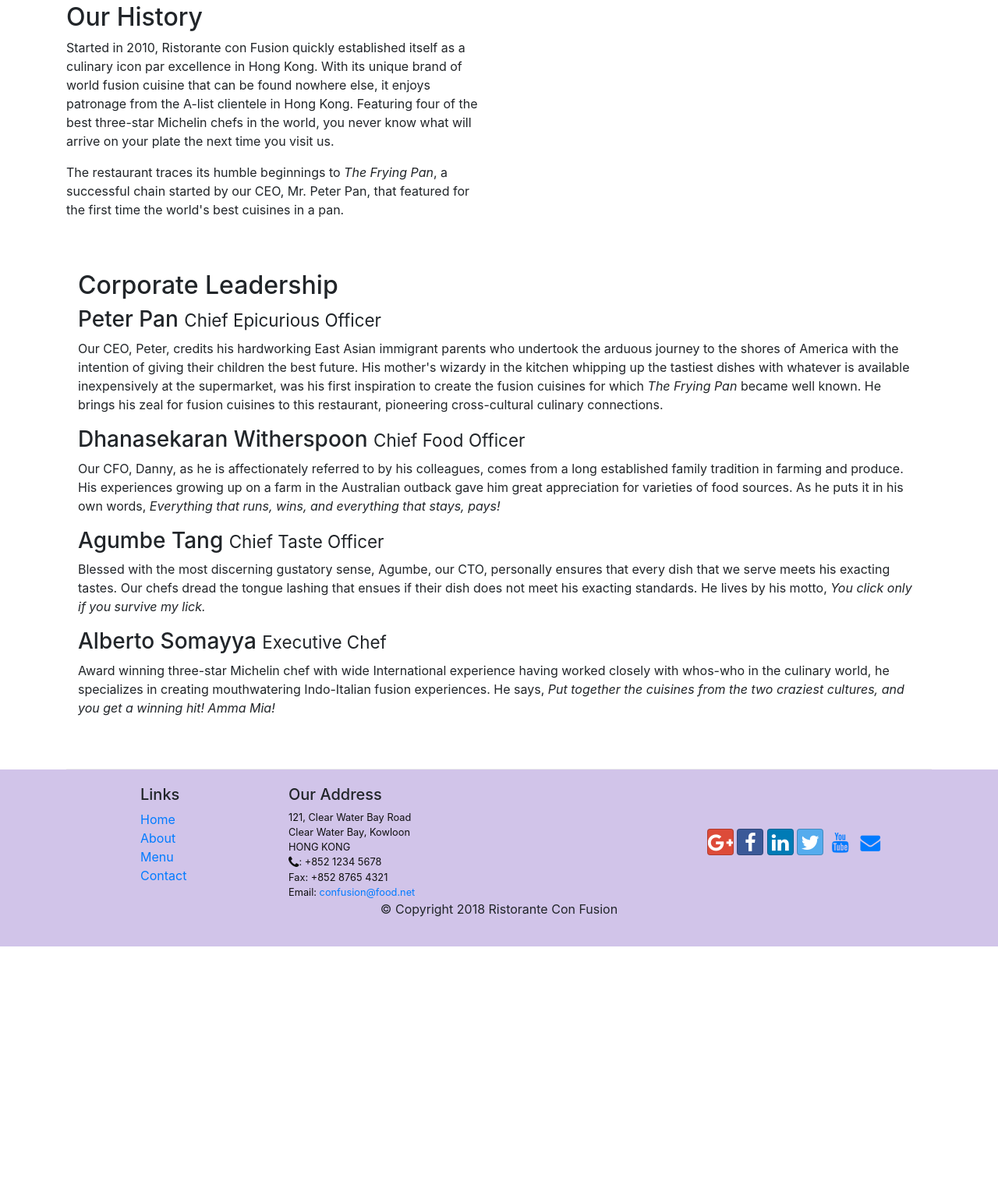
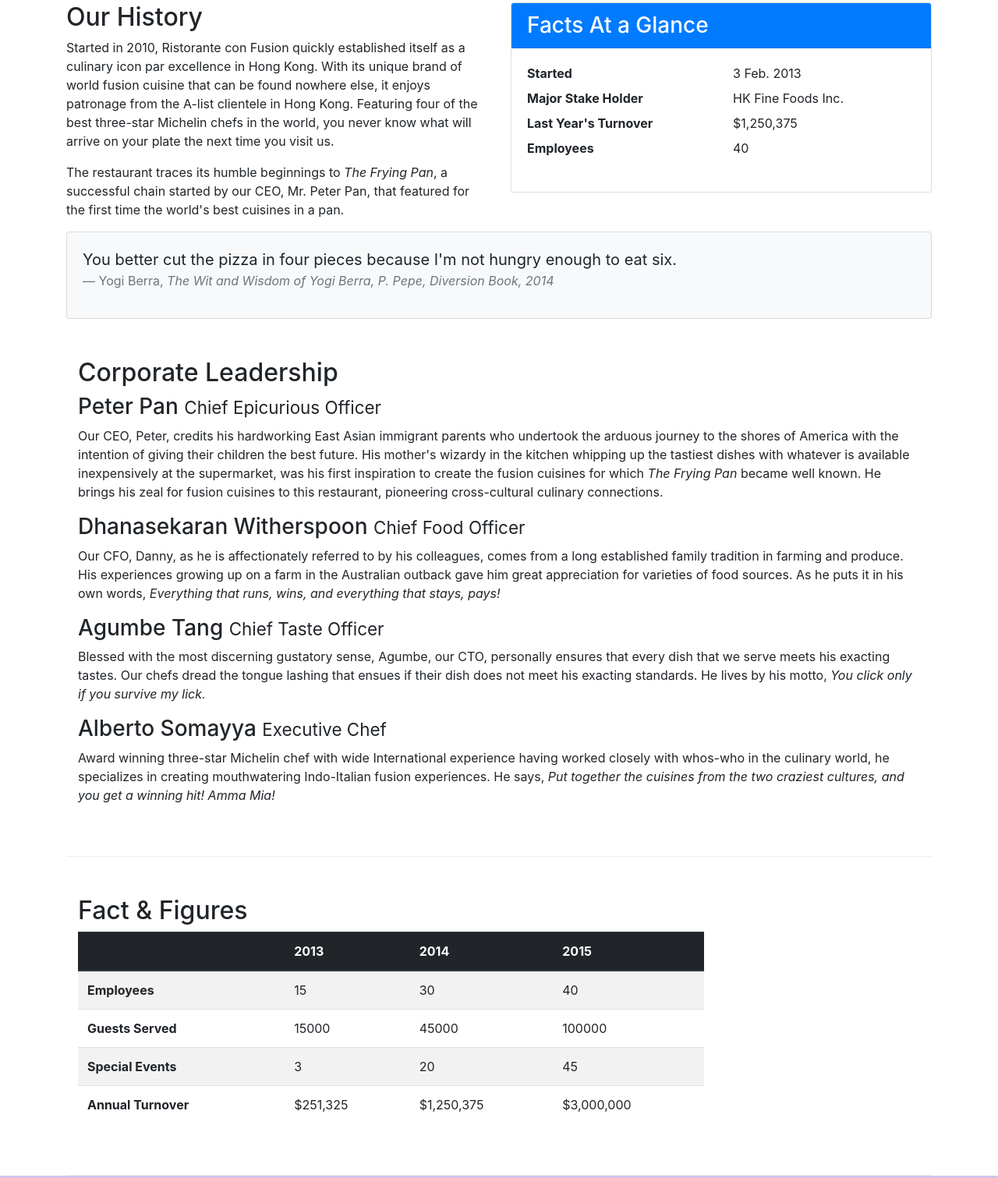
Before and after one commit to hirenballewar/conFusion, a website: page aboutus.html in a window 1280 px wide. Shown: the part 462-1973 px from the top of the page at 78% size. Before the commit the page ends 1676 px from the top, so only its background shows below. Drawn offline with nearby package versions, Linux system fonts and the light colour scheme.

Commit message:
Table and Cards

```diff
--- a/aboutus.html
+++ b/aboutus.html
@@ -72,7 +72,35 @@
                 <p>Started in 2010, Ristorante con Fusion quickly established itself as a culinary icon par excellence in Hong Kong. With its unique brand of world fusion cuisine that can be found nowhere else, it enjoys patronage from the A-list clientele in Hong Kong.  Featuring four of the best three-star Michelin chefs in the world, you never know what will arrive on your plate the next time you visit us.</p>
                 <p>The restaurant traces its humble beginnings to <em>The Frying Pan</em>, a successful chain started by our CEO, Mr. Peter Pan, that featured for the first time the world's best cuisines in a pan.</p>
             </div>
-            <div>
+            <div class="col-sm">
+                <div class="card">
+                    <h3 class="card-header bg-primary text-white">Facts At a Glance</h3>
+                    <div class="card-body">
+                        <dl class="row">
+                            <dt class="col-6">Started</dt>
+                            <dd class="col-6">3 Feb. 2013</dd>
+                            <dt class="col-6">Major Stake Holder</dt>
+                            <dd class="col-6">HK Fine Foods Inc.</dd>
+                            <dt class="col-6">Last Year's Turnover</dt>
+                            <dd class="col-6">$1,250,375</dd>
+                            <dt class="col-6">Employees</dt>
+                            <dd class="col-6">40</dd>
+                        </dl>
+                    </div>
+                </div>
+            </div>
+            <div class="col-12">
+                <div class="card card-body bg-light">
+                    <blockquote class="blockquote">
+                        <p class="mb-0"> You better cut the pizza in four pieces because
+                            I'm not hungry enough to eat six.</p>
+                            <footer class="blockquote-footer">Yogi Berra,
+                                <cite>The Wit and Wisdom of Yogi Berra,
+                                    P. Pepe, Diversion Book, 2014</cite>
+                            </footer>
+                    </blockquote>
+
+                </div>
             </div>
         </div>
 
@@ -89,6 +117,53 @@
                 <h3>Alberto Somayya <small>Executive Chef</small></h3>
                 <p class="d-none d-sm-block">Award winning three-star Michelin chef with wide International experience having worked closely with whos-who in the culinary world, he specializes in creating mouthwatering Indo-Italian fusion experiences. He says, <em>Put together the cuisines from the two craziest cultures, and you get a winning hit! Amma Mia!</em></p>
             </div>
+       </div>
+       <div class="row row-content">
+           <div class="col-12 col-sm-9">
+                <h2>Fact &amp; Figures</h2>
+                <div class="table-responsive">
+                    <table class="table table-striped">
+                        <thead class="thead-dark">
+                            <tr>
+                                <th>&nbsp;</th>
+                                <th>2013</th>
+                                <th>2014</th>
+                                <th>2015</th>
+                            </tr>
+                        </thead>
+                        <tbody>
+                            <tr>
+                                <th>Employees</th>
+                                <td>15</td>
+                                <td>30</td>
+                                <td>40</td>
+                            </tr>
+                            <tr>
+                                <th>Guests Served</th>
+                                <td>15000</td>
+                                <td>45000</td>
+                                <td>100000</td>
+                            </tr>
+                            <tr>
+                                <th>Special Events</th>
+                                <td>3</td>
+                                <td>20</td>
+                                <td>45</td>
+                            </tr>
+                            <tr>
+                                <th>Annual Turnover</th>
+                                <td>$251,325</td>
+                                <td>$1,250,375</td>
+                                <td>$3,000,000</td>
+                            </tr>
+                        </tbody>
+                    </table>
+                </div>
+           </div>
+           <div class="col-12 col-sm-3">
+
+
+           </div>
        </div>
 
     </div>
```
